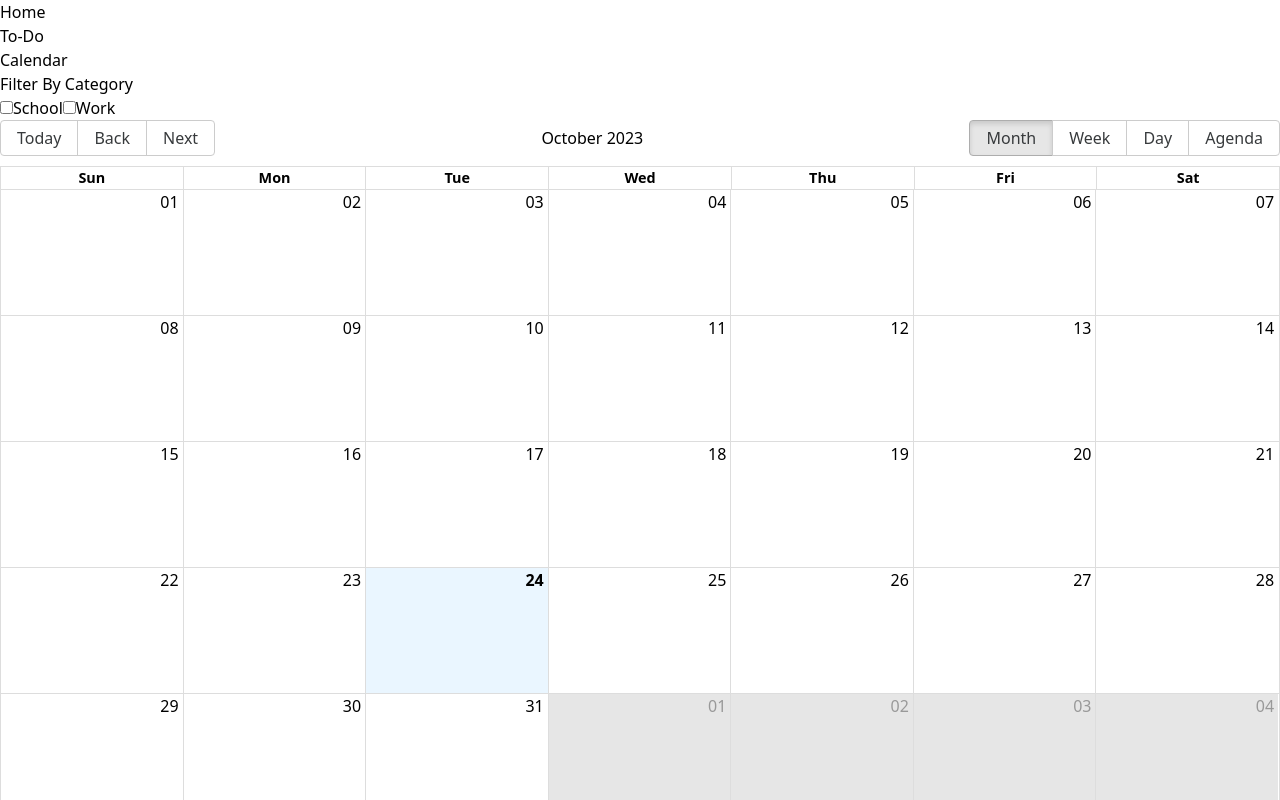
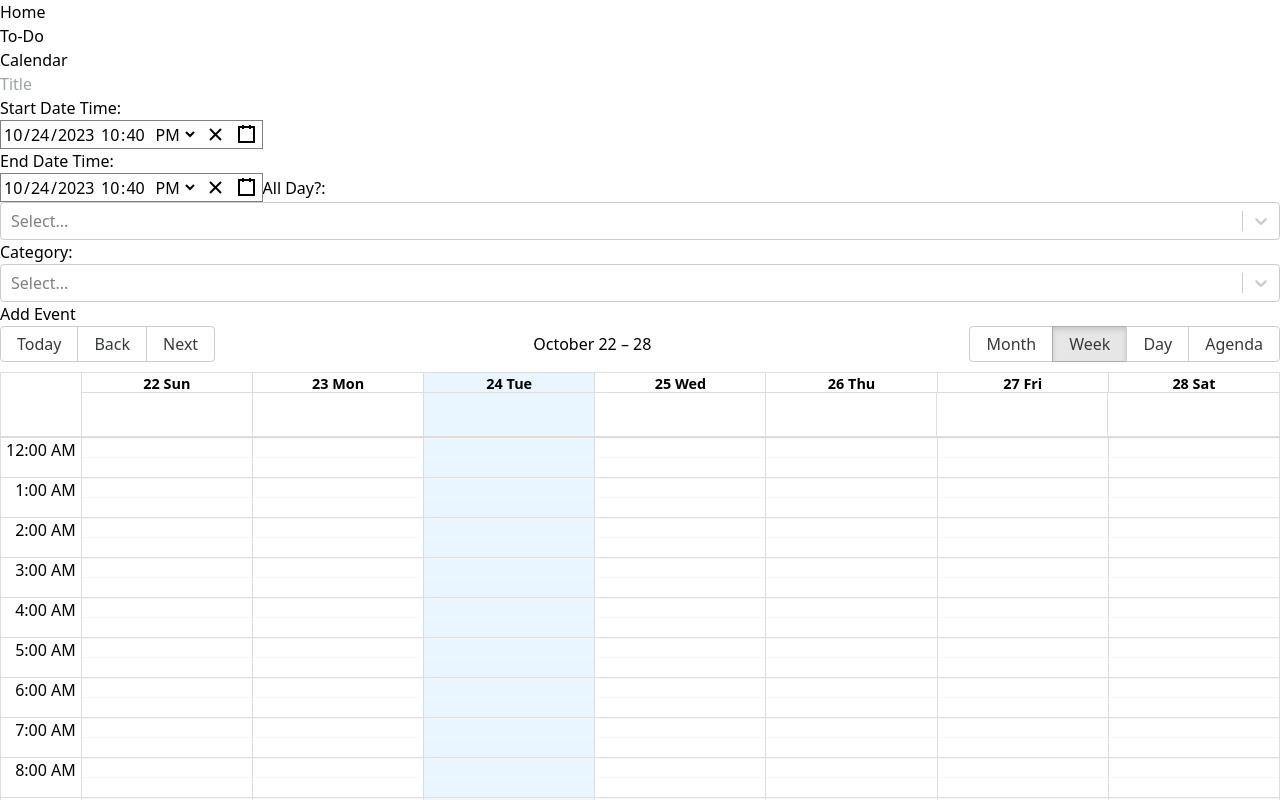
Before and after one commit to DerenB/FARM-Stack-Dashboard, a React (Vite) app in the folder frontend/: page /calendar in a window 1280 px wide. Shown: the top 800 px of the page. Built offline with nearby package versions, Linux system fonts and the light colour scheme; no server answers.

Commit message:
React Big Calendar

```diff
--- a/frontend/package.json
+++ b/frontend/package.json
@@ -15,9 +15,12 @@
     "react": "^18.2.0",
     "react-big-calendar": "^1.8.5",
     "react-calendar": "^4.6.1",
+    "react-datetime-picker": "^5.5.3",
     "react-dom": "^18.2.0",
     "react-icons": "^4.11.0",
-    "react-router-dom": "^6.17.0"
+    "react-query": "^3.39.3",
+    "react-router-dom": "^6.17.0",
+    "react-select": "^5.7.7"
   },
   "devDependencies": {
     "@types/react": "^18.2.15",
--- a/frontend/src/pages/CalendarApp.jsx
+++ b/frontend/src/pages/CalendarApp.jsx
@@ -2,7 +2,13 @@ import React, { useState, useEffect } from 'react';
 import { Calendar, momentLocalizer } from 'react-big-calendar';
 import moment from 'moment';
 import axios from 'axios';
+import Select from 'react-select';
+import DateTimePicker from 'react-datetime-picker';
 // Import Big Calendar and Moment
+
+import 'react-datetime-picker/dist/DateTimePicker.css';
+import 'react-calendar/dist/Calendar.css';
+import 'react-clock/dist/Clock.css';
 
 // Create Localizer
 const localizer = momentLocalizer(moment);
@@ -11,30 +17,19 @@ const CalendarApp = (props) => {
 
     const [schoolChecked, setSchoolChecked] = useState(false);
     const [workChecked, setWorkChecked] = useState(false);
-
     const handleSchoolChange = () => {
         setSchoolChecked(!schoolChecked);
+
     };
-
     const handleWorkChange = () => {
         setWorkChecked(!workChecked);
     };
 
-    const [dataList, setDataList] = useState([])
-    useEffect(() => {
-        axios.get('http://127.0.0.1:8000/calendar')
-        .then(res => {
-            setDataList(res.data)
-        })
-    }, []);
-
-    console.log(dataList);
-
     const events = [
         {
             title: "Test Event",
-            start:"2023-11-03T10:00:00.000Z",
-            end:"2023-11-03T12:00:00.000Z",
+            start:moment('2023-11-02T11:00:00').toDate(),
+            end:moment('2023-11-02T13:00:00').toDate(),
             allDay: false,
             resource: "school"
         },
@@ -47,9 +42,81 @@ const CalendarApp = (props) => {
         },
     ]
 
+    // ---------- ---------- ---------- ----------
+
+    // Variable for getting Database calendar events
+    const [dataList, setDataList] = useState([])
+
+    // UseEffect for getting database calendar events and setting to dataList
+    useEffect(() => {
+        axios.get('http://127.0.0.1:8000/calendar')
+        .then(res => {
+            setDataList(res.data)
+        })
+    }, []);
+
+    // Iterates over the dataList and converts the date string to a DateTime
+    const appointments = dataList.map(appointment =>({
+        title: appointment.title,
+        start: new Date(appointment.start),
+        end: new Date(appointment.end), dataList:{appointment},
+        allDay: appointment.allDay,
+        resource: appointment.resource
+    }))
+
+    // Create a new Event Item
+    const [title, setTitle] = useState("");
+    const [start, setStart] = useState(new Date());
+    const [end, setEnd] = useState(new Date());
+    const [allDay, setAllDay] = useState();
+    const [resource, setResource] = useState("");
+
+    // Category Resource options
+    const resourceOptions = [
+        { value: 'school', label: 'School' },
+        { value: 'work', label: 'Work' },
+        { value: 'home', label: 'Home' },
+        { value: 'other', label: 'Other' }
+    ]
+
+    // All Day Options
+    const allDayOptions = [
+        { value: true, label: "All Day" },
+        { value: false, label: "Hourly" }
+    ]
+
+    // Add new Event to the Database
+    const addEventHandler = () => {
+        axios.post('http://127.0.0.1:8000/calendar', {
+            'title': title,
+            'start': start,
+            'end': end,
+            'allDay': allDay.value,
+            'resource': resource.value
+        })
+        .then(res => console.log(res))
+    };
+
     return (
         <div>
-            <div>
+            <div className='flex flex-col w-96 ml-10 mt-5 mb-5'>
+                <input type='text' placeholder='Title' className='mb-5 p-2 form-control outline' onChange={event => setTitle(event.target.value)} />
+                <div>Start Date Time:</div>
+                <DateTimePicker onChange={setStart} value={start} className='mb-5' />
+                <div>End Date Time:</div>
+                <DateTimePicker onChange={setEnd} value={end} className='mb-5' />
+                <label>
+                    All Day?:
+                    <Select options={allDayOptions} onChange={setAllDay} className='mb-5 p-2' />
+                </label>
+                <label>
+                    Category:
+                    <Select options={resourceOptions} onChange={setResource} className='mb-5 p-2' />
+                </label>
+                <button onClick={addEventHandler} className='btn outline'>Add Event</button>
+            </div>
+
+            {/* <div>
                 <p>Filter By Category</p>
                 <label>
                     <input type='checkbox' checked={schoolChecked} onChange={handleSchoolChange} />School
@@ -57,14 +124,23 @@ const CalendarApp = (props) => {
                 <label>
                     <input type='checkbox' checked={workChecked} onChange={handleWorkChange} />Work
                 </label>
-            </div>
+            </div> */}
+
             <Calendar
                 localizer={localizer}
-                events={dataList}
+                events={appointments}
+                titleAccessor='title'
                 startAccessor="start"
                 endAccessor="end"
-                style={{ height: 700 }}
+                allDayAccessor="allDay"
+                resourceAccessor='resource'
+                defaultView='week'
+                style={{ height: 900 }}
             />
+
+            <div className='m-10'>
+                .
+            </div>
         </div>
     )
 }
```
Also changed, not shown: frontend/src/components/calendarImportData.jsx (added, +9 -0 lines), 1 other file (tests, documents, lock files or other folders).
